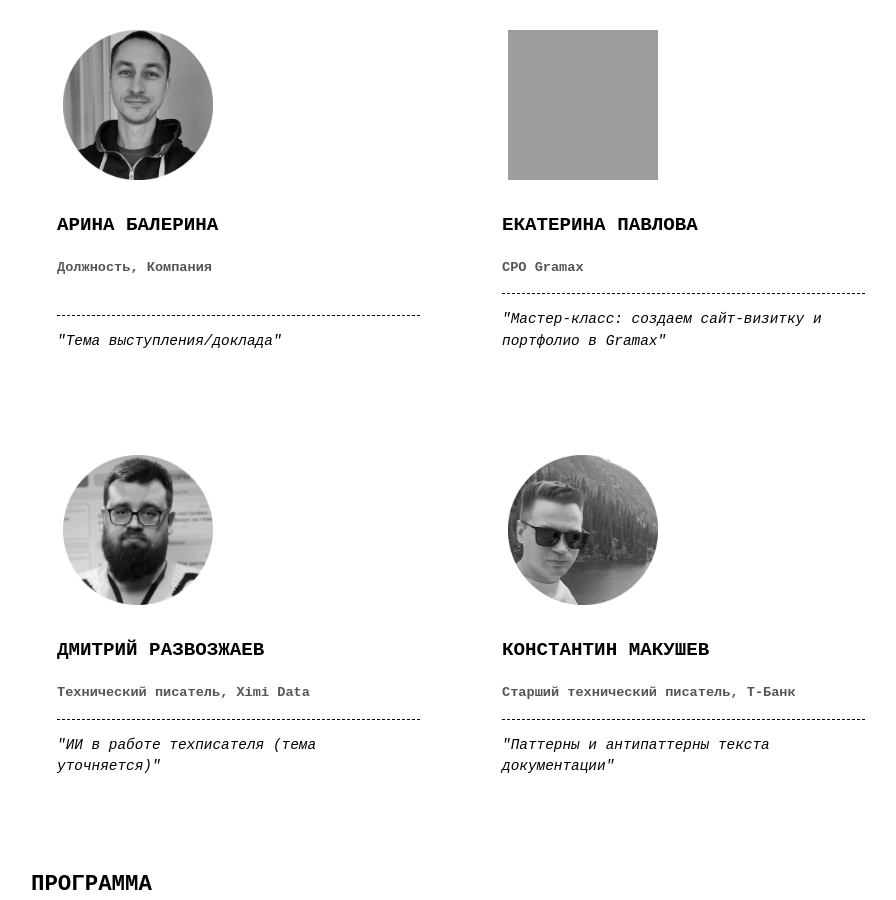
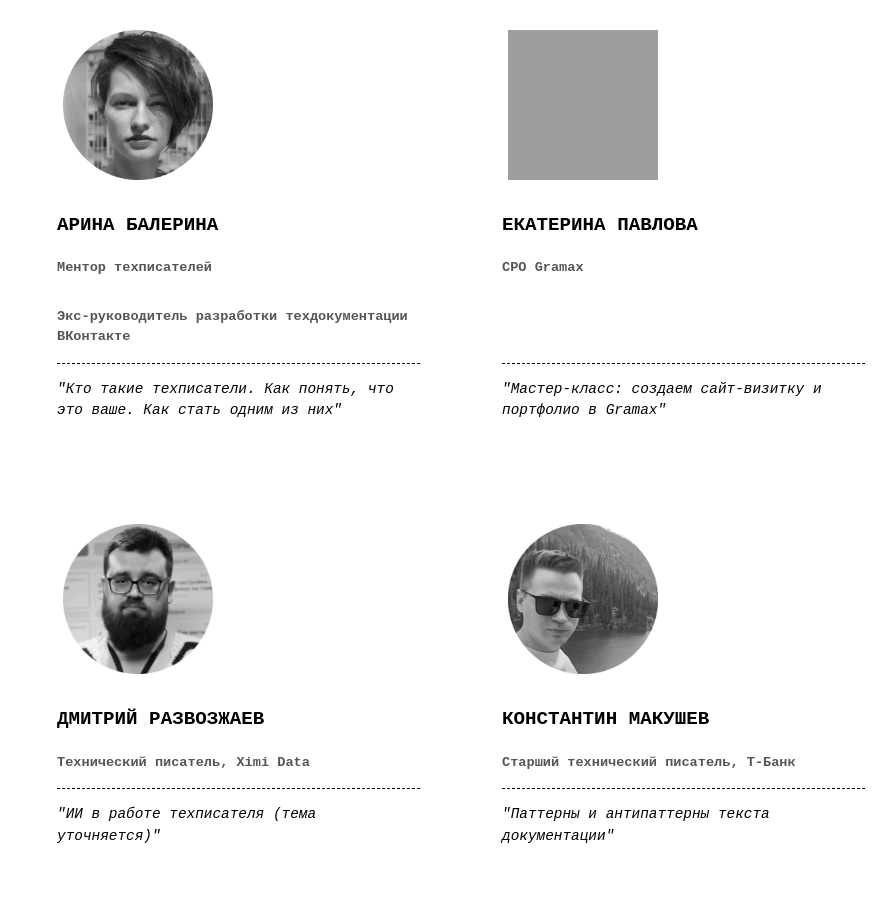
Before and after one commit to techwritex/techcommpod, a Jekyll site: the page built from meetup.md, in a window 1280 px wide and 900 px high, scrolled down 734 px. Shown: the whole window, without its empty margins (179-1075 px from the left). Built offline with Jekyll 4.4.1, drawn with Linux system fonts in a browser that asks for light colours.

Commit message:
meetup page speakers photos update

```diff
--- a/_layouts/meetup.html
+++ b/_layouts/meetup.html
@@ -571,11 +571,12 @@
             <div class="speaker-grid">
                 <div class="speaker-card" data-id="01">
                     <div class="img-wrapper">
-                        <img src="https://techcommpod.ru/assets/images/vladimir-yusupov-techwritexru.jpeg" alt="Арина Балерина" class="speaker-img">
+                        <img src="https://techcommpod.ru/assets/images/meetup/arina-balerina-tw.jpg" alt="Арина Балерина" class="speaker-img">
                     </div>
                     <h3>АРИНА БАЛЕРИНА</h3>
-                    <p class="role">Должность, Компания</p>
-                    <p class="topic">"Тема выступления/доклада"</p>
+                    <p class="role">Ментор техписателей</p>
+                    <p class="role">Экс-руководитель разработки техдокументации ВКонтакте</p>
+                    <p class="topic">"Кто такие техписатели. Как понять, что это ваше. Как стать одним из них"</p>
                 </div>
 
                 <div class="speaker-card" data-id="02">
```
Also changed, not shown: assets/images/meetup/arina-balerina-tw.jpg (added).
